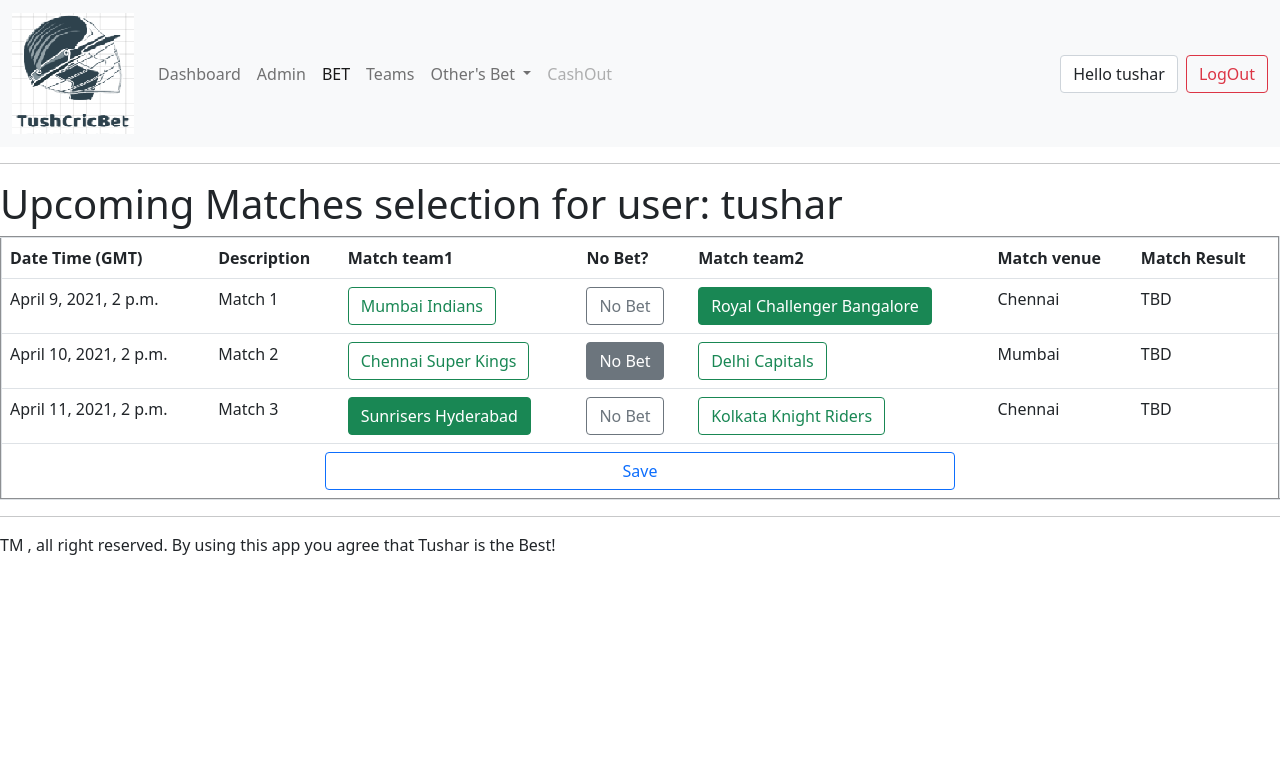
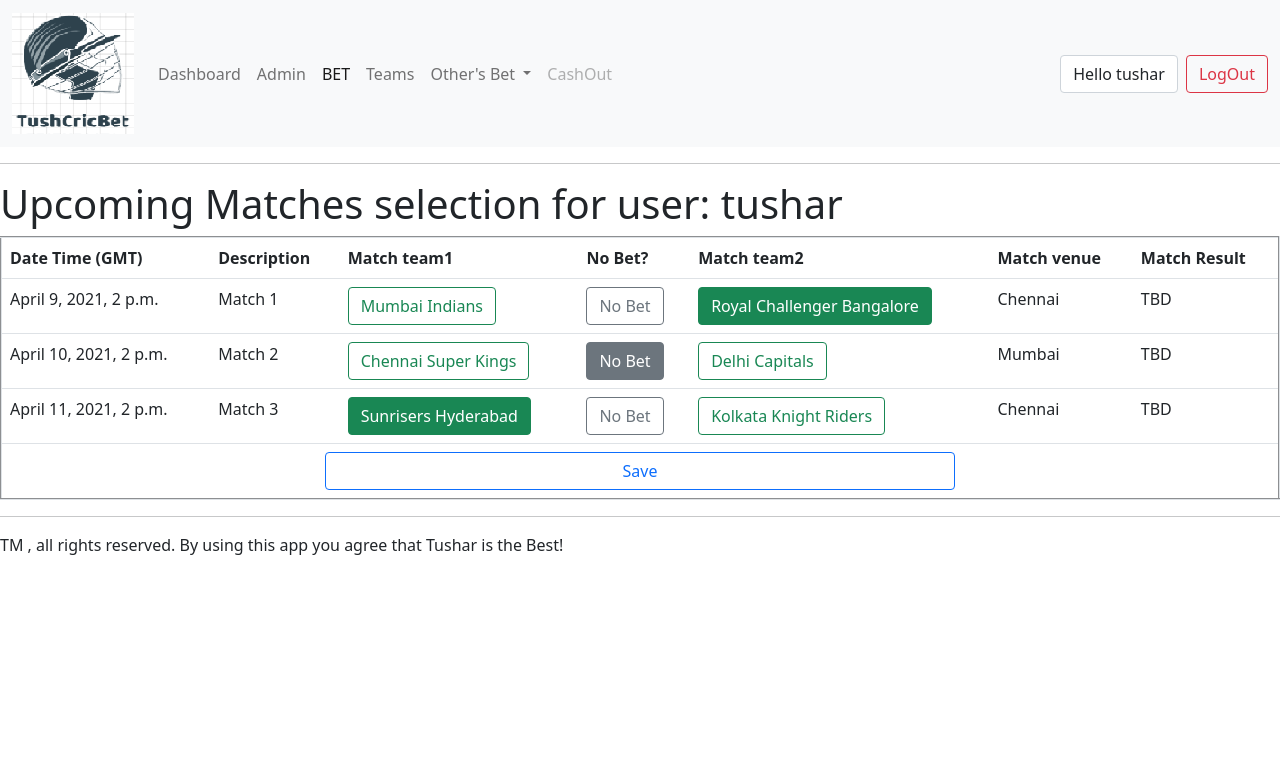
Before and after one commit to tusharbmw/cricBet, a Django app: page / in a window 1280 px wide. Shown: the top 757 px of the page. Run offline with Django 3.2, Linux system fonts and the light colour scheme; a user stored in the database is signed in; data comes from the database, SQL or seed files in the repository; some libraries are stand-ins or nearby versions.

Commit message:
Latest version

```diff
--- a/src/accounts/templates/accounts/main.html
+++ b/src/accounts/templates/accounts/main.html
@@ -14,7 +14,7 @@
 
     {% endblock %}
     <hr>
-    TM , all right reserved. By using this app you agree that Tushar is the Best!
+    TM , all rights reserved. By using this app you agree that Tushar is the Best!
 </body>
 
 <script src="https://code.jquery.com/jquery-3.2.1.slim.min.js" integrity="sha384-KJ3o2DKtIkvYIK3UENzmM7KCkRr/rE9/Qpg6aAZGJwFDMVNA/GpGFF93hXpG5KkN" crossorigin="anonymous"></script>
```
